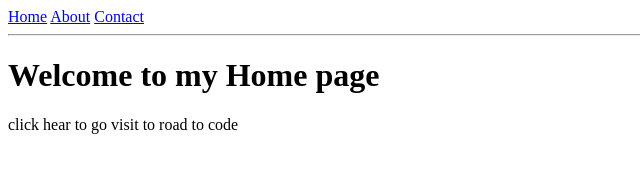
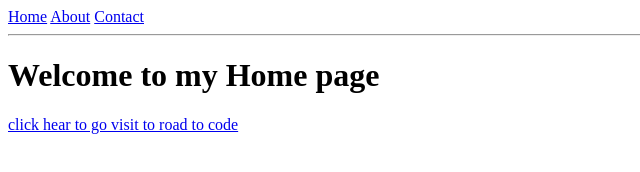
Before and after one commit to sarlavarpe01/My-assignment, a plain HTML site: page index.html in a window 1280 px wide. Shown: the whole page, without its empty margins (0-640 px from the left). Drawn offline with Linux system fonts and the light colour scheme.

Commit message:
added pages

```diff
--- a/index.html
+++ b/index.html
@@ -9,8 +9,7 @@
     <a href="contact.html">Contact</a>
     <hr>
     <h1>Welcome to my Home page </h1>
-
-    <a herf="https://spaceship.roadtocode.org/">
+    <a href="https://spaceship.roadtocode.org/">
         click hear to go visit to road to code
     </a>
 
```
